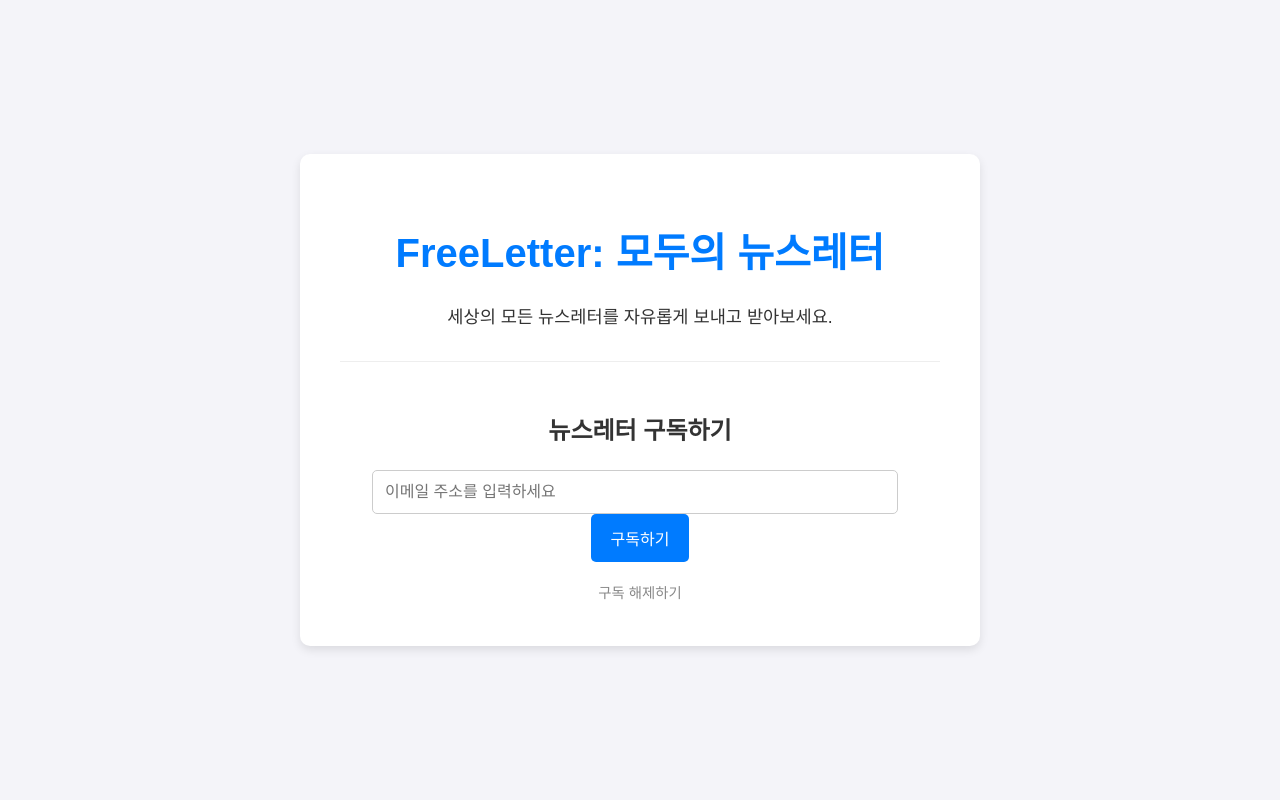
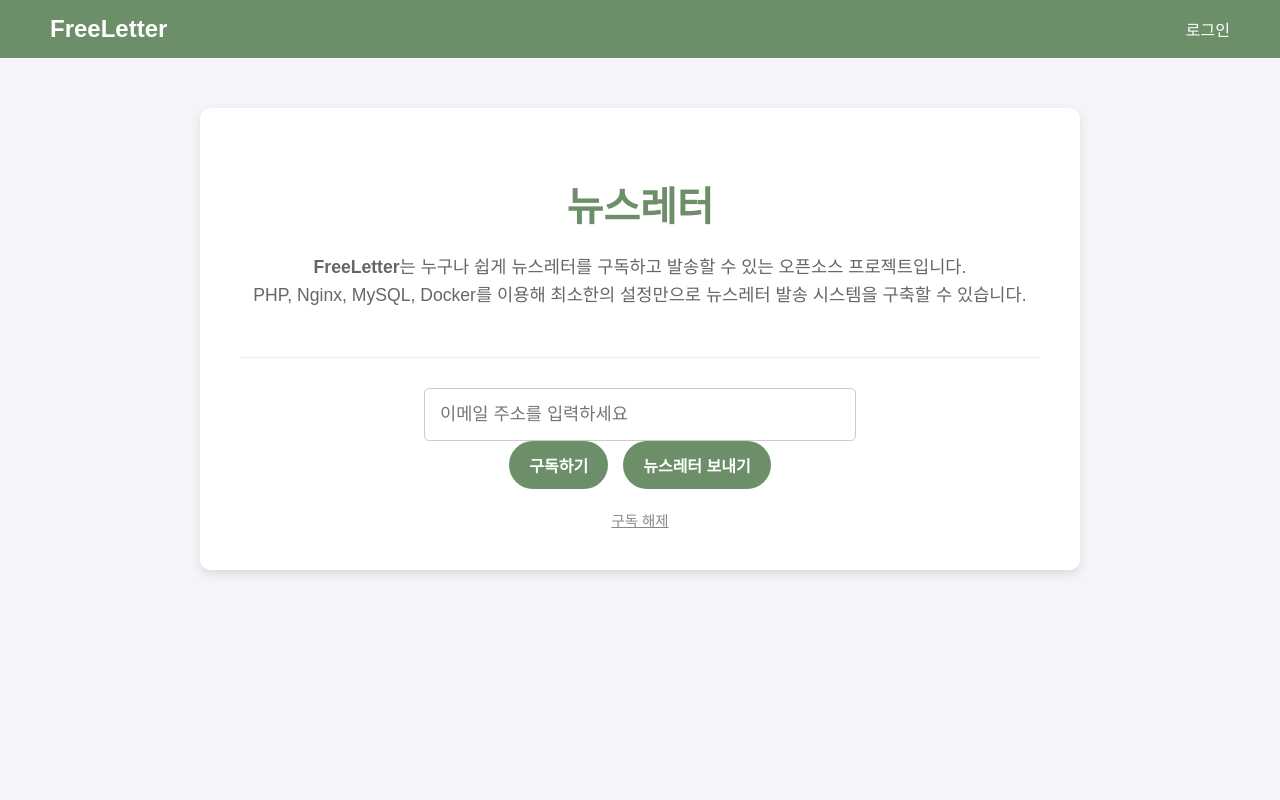
Before and after one commit to nokcha09/FreeLetter2Trash, a PHP site: page / in a window 1280 px wide. Run offline with PHP 8.4, Linux system fonts and the light colour scheme.

Commit message:
css 미적용 문제 발생

```diff
--- a/src/config.php
+++ b/src/config.php
@@ -4,6 +4,9 @@ define('DB_HOST', 'db');         // docker-compose.yml에 정의된 DB 서비스
 define('DB_NAME', 'newsletter_db');
 define('DB_USER', 'root');
 define('DB_PASS', 'your_root_password');
+
+define('ADMIN_USERNAMES', ['admin']);
+define('ADMIN_PASSWORD', 'password123!');
 
 // DB 연결
 try {
--- a/src/index.php
+++ b/src/index.php
@@ -1,93 +1,47 @@
+<?php
+session_start();
+?>
 <!DOCTYPE html>
 <html lang="ko">
 <head>
     <meta charset="UTF-8">
     <title>FreeLetter: 모두의 뉴스레터</title>
-    <style>
-        body {
-            font-family: sans-serif;
-            display: flex;
-            flex-direction: column;
-            justify-content: center;
-            align-items: center;
-            min-height: 100vh;
-            margin: 0;
-            background-color: #f4f4f9;
-            color: #333;
-            line-height: 1.6;
-        }
-        .container {
-            width: 90%;
-            max-width: 600px;
-            padding: 40px;
-            background-color: #fff;
-            border-radius: 10px;
-            box-shadow: 0 4px 10px rgba(0, 0, 0, 0.1);
-            text-align: center;
-        }
-        h1 {
-            color: #007bff;
-            font-size: 2.5em;
-            margin-bottom: 10px;
-        }
-        p {
-            font-size: 1.1em;
-            margin-bottom: 30px;
-        }
-        .form-section {
-            border-top: 1px solid #eee;
-            padding-top: 30px;
-            margin-top: 30px;
-        }
-        input[type="email"] {
-            width: calc(100% - 100px);
-            padding: 12px;
-            border: 1px solid #ccc;
-            border-radius: 5px;
-            font-size: 1em;
-            margin-right: 10px;
-        }
-        button {
-            padding: 12px 20px;
-            border: none;
-            background-color: #007bff;
-            color: #fff;
-            border-radius: 5px;
-            font-size: 1em;
-            cursor: pointer;
-            transition: background-color 0.3s;
-        }
-        button:hover {
-            background-color: #0056b3;
-        }
-        .unsubscribe-link {
-            display: inline-block;
-            margin-top: 20px;
-            font-size: 0.9em;
-            color: #888;
-            text-decoration: none;
-            transition: color 0.3s;
-        }
-        .unsubscribe-link:hover {
-            color: #555;
-            text-decoration: underline;
-        }
-    </style>
+    <link rel="stylesheet" href="style.css">
 </head>
 <body>
+    <div class="header">
+        <h1>FreeLetter</h1>
+        <div>
+            <?php if (isset($_SESSION['authenticated']) && $_SESSION['authenticated'] === true): ?>
+                <span>환영합니다, <?= htmlspecialchars($_SESSION['username']) ?>님!</span>
+                <?php if ($_SESSION['is_admin']): ?>
+                    <a href="admin.php">관리자 페이지</a>
+                <?php endif; ?>
+                <a href="logout.php">로그아웃</a>
+            <?php else: ?>
+                <a href="login.php">로그인</a>
+            <?php endif; ?>
+        </div>
+    </div>
+
     <div class="container">
-        <h1>FreeLetter: 모두의 뉴스레터</h1>
-        <p>세상의 모든 뉴스레터를 자유롭게 보내고 받아보세요.</p>
+        <h1 class="main-title">뉴스레터</h1>
 
-        <div class="form-section">
-            <h2>뉴스레터 구독하기</h2>
-            <form action="subscribe.php" method="POST">
-                <input type="email" name="email" placeholder="이메일 주소를 입력하세요" required>
-                <button type="submit">구독하기</button>
+        <div class="about">
+            <p><strong>FreeLetter</strong>는 누구나 쉽게 뉴스레터를 구독하고 발송할 수 있는 오픈소스 프로젝트입니다. <br>PHP, Nginx, MySQL, Docker를 이용해 최소한의 설정만으로 뉴스레터 발송 시스템을 구축할 수 있습니다.</p>
+        </div>
+
+        <div class="action-container">
+            <form action="subscribe.php" method="POST" style="width: 100%;">
+                <input type="email" name="email" placeholder="이메일 주소를 입력하세요" class="email-input" required>
+                <div class="main-buttons">
+                    <button type="submit" class="action-button">구독하기</button>
+                    <a href="send.php" class="action-button">뉴스레터 보내기</a>
+                </div>
             </form>
         </div>
 
-        <a href="unsubscribe.php" class="unsubscribe-link">구독 해제하기</a>
+        <a href="unsubscribe.php" class="unsubscribe-link">구독 해제</a>
     </div>
 </body>
 </html>
--- /dev/null
+++ b/src/logout.php
@@ -0,0 +1,6 @@
+<?php
+session_start();
+session_unset();
+session_destroy();
+header('Location: admin_login.php');
+exit;
--- /dev/null
+++ b/src/style.css
@@ -0,0 +1,159 @@
+body {
+    font-family: sans-serif;
+    display: flex;
+    flex-direction: column;
+    align-items: center;
+    min-height: 100vh;
+    margin: 0;
+    background-color: #f4f4f9;
+    color: #333;
+}
+.header {
+    width: 100%;
+    background-color: #6C8E69;
+    padding: 15px 50px;
+    color: #fff;
+    display: flex;
+    justify-content: space-between;
+    align-items: center;
+    box-sizing: border-box;
+}
+.header h1 {
+    margin: 0;
+    font-size: 1.5em;
+}
+.header a {
+    color: #fff;
+    text-decoration: none;
+    margin-left: 20px;
+    font-size: 1em;
+}
+.container {
+    width: 90%;
+    max-width: 800px;
+    padding: 40px;
+    background-color: #fff;
+    border-radius: 10px;
+    box-shadow: 0 4px 10px rgba(0, 0, 0, 0.1);
+    text-align: center;
+    margin-top: 50px;
+}
+.main-title {
+    font-size: 2.5em;
+    color: #6C8E69;
+    margin-bottom: 20px;
+}
+.about {
+    margin-bottom: 30px;
+    padding-bottom: 30px;
+    border-bottom: 1px solid #eee;
+}
+.about p {
+    font-size: 1.1em;
+    color: #666;
+    line-height: 1.6;
+}
+.action-container {
+    display: flex;
+    flex-direction: column;
+    align-items: center;
+    gap: 20px;
+}
+.email-input {
+    width: 80%;
+    max-width: 400px;
+    padding: 15px;
+    border: 1px solid #ccc;
+    border-radius: 5px;
+    font-size: 1.1em;
+}
+.main-buttons {
+    display: flex;
+    justify-content: center;
+    gap: 15px;
+}
+.action-button {
+    padding: 12px 20px;
+    background-color: #6C8E69;
+    color: #fff;
+    border: none;
+    border-radius: 30px;
+    font-size: 1em;
+    font-weight: bold;
+    text-decoration: none;
+    cursor: pointer;
+    transition: background-color 0.3s;
+}
+.action-button:hover {
+    background-color: #5a7558;
+}
+.unsubscribe-link {
+    display: inline-block;
+    margin-top: 20px;
+    color: #888;
+    text-decoration: underline;
+    font-size: 0.9em;
+    cursor: pointer;
+}
+.unsubscribe-link:hover {
+    color: #555;
+}
+/* login.php, admin_login.php, user_login.php, unsubscribe.php 에서 사용된 스타일 */
+.login-box {
+    padding: 40px;
+    background-color: #fff;
+    border-radius: 8px;
+    box-shadow: 0 4px 10px rgba(0,0,0,0.1);
+    text-align: center;
+}
+input[type="text"], input[type="password"] {
+    padding: 10px;
+    margin: 10px 0;
+    border: 1px solid #ccc;
+    border-radius: 4px;
+    width: 250px;
+}
+.error {
+    color: red;
+    margin-top: 10px;
+}
+.message-box {
+    padding: 15px;
+    border-radius: 5px;
+    margin-bottom: 20px;
+    font-weight: bold;
+}
+.success {
+    background-color: #d4edda;
+    color: #155724;
+}
+.error-message {
+    background-color: #f8d7da;
+    color: #721c24;
+}
+table {
+    width: 100%;
+    border-collapse: collapse;
+    margin-top: 20px;
+}
+th, td {
+    padding: 12px;
+    border: 1px solid #ddd;
+    text-align: left;
+}
+th {
+    background-color: #6C8E69;
+    color: #fff;
+}
+tr:nth-child(even) {
+    background-color: #f2f2f2;
+}
+.logout-link {
+    display: inline-block;
+    margin-top: 30px;
+    padding: 10px 20px;
+    background-color: #6C8E69;
+    color: #fff;
+    text-decoration: none;
+    border-radius: 5px;
+}
```
Also changed, not shown: src/admin.php (added, +54 -0 lines), src/login.php (added, +65 -0 lines), src/send.php (+59 -53 lines), src/subscribe.php (+1 -40 lines), src/unsubscribe.php (+10 -62 lines), 1 other file.
